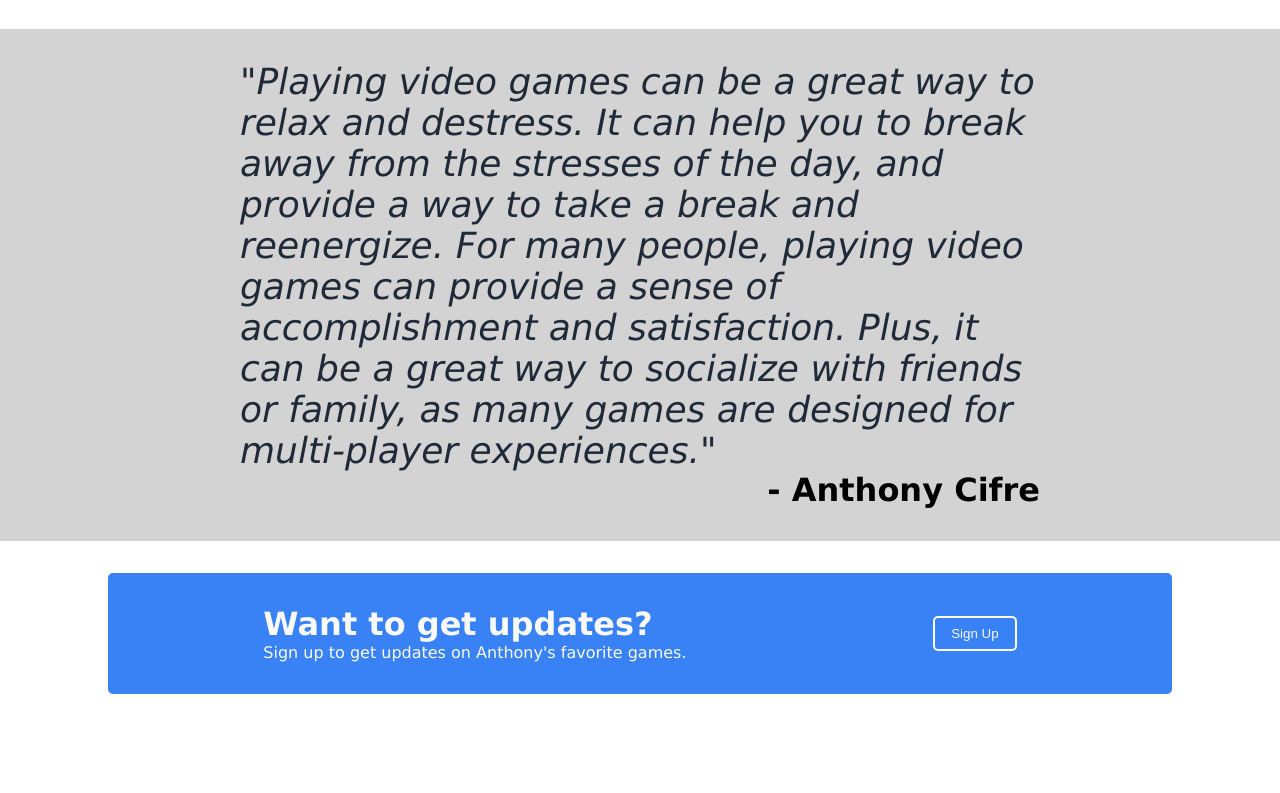
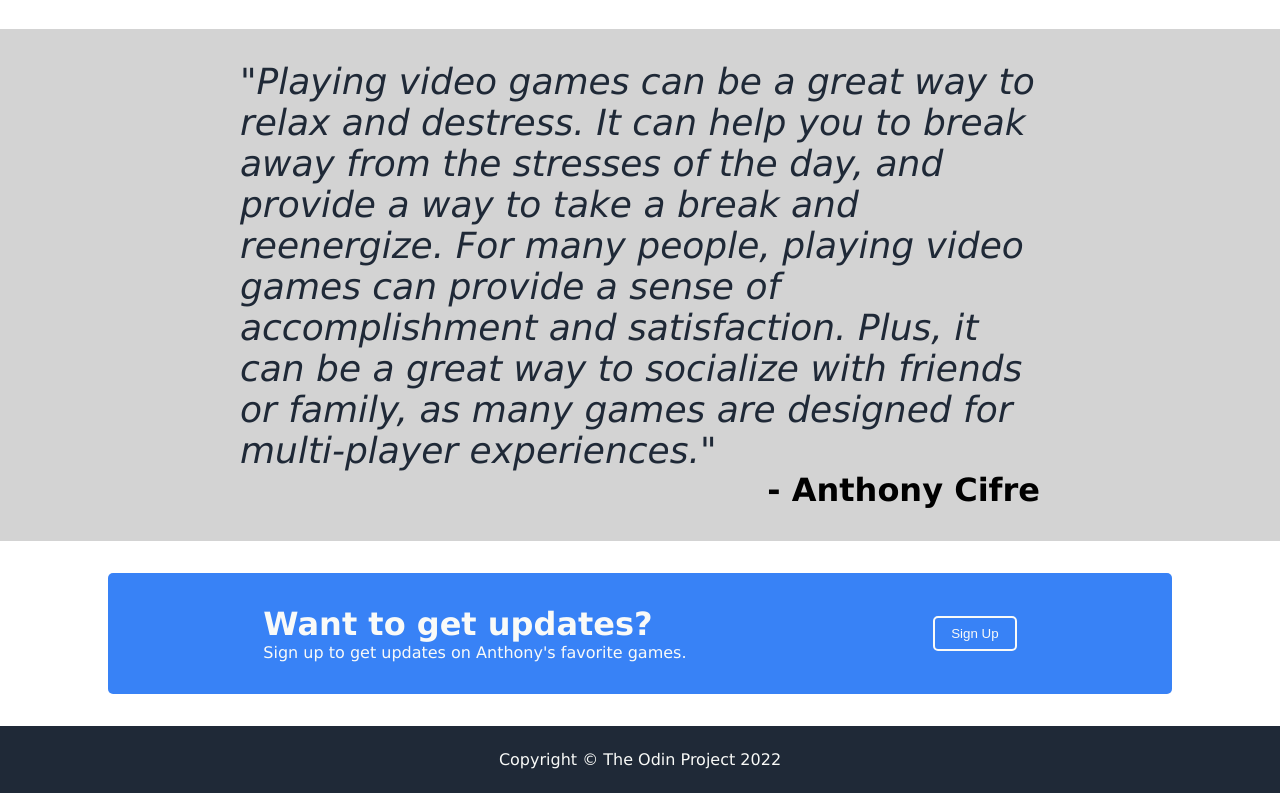
Before and after one commit to acifre/landing-page, a plain HTML site: page index.html in a window 1280 px wide. Shown: the part 728-1521 px from the top of the page. Before the commit the page ends 1454 px from the top, so only its background shows below. Drawn offline with Linux system fonts and the light colour scheme.

Commit message:
Add footer and change header text

```diff
--- a/index.html
+++ b/index.html
@@ -18,7 +18,7 @@
 
         <div class="header">
             <div class="header-left">
-                <div class="header-logo">Ant's Game World</div>
+                <div class="header-logo">My Game World</div>
 
             </div>
             <ul class="header-right">
@@ -98,13 +98,14 @@
 
     </div>
 
+    <div class="footer"> Copyright © The Odin Project 2022
+
+    </div>
 
 </div>
 
 
-<div class="footer">
 
-</div>
 
 </body>
 </html>
--- a/style.css
+++ b/style.css
@@ -194,3 +194,11 @@ button {
     color: #F9FAF8;
     display: inline-block;
 }
+
+.footer {
+    display: flex;
+    background-color: #1F2937;
+    color: #F9FAF8;
+    justify-content: center;
+    padding: 24px;
+}
```
